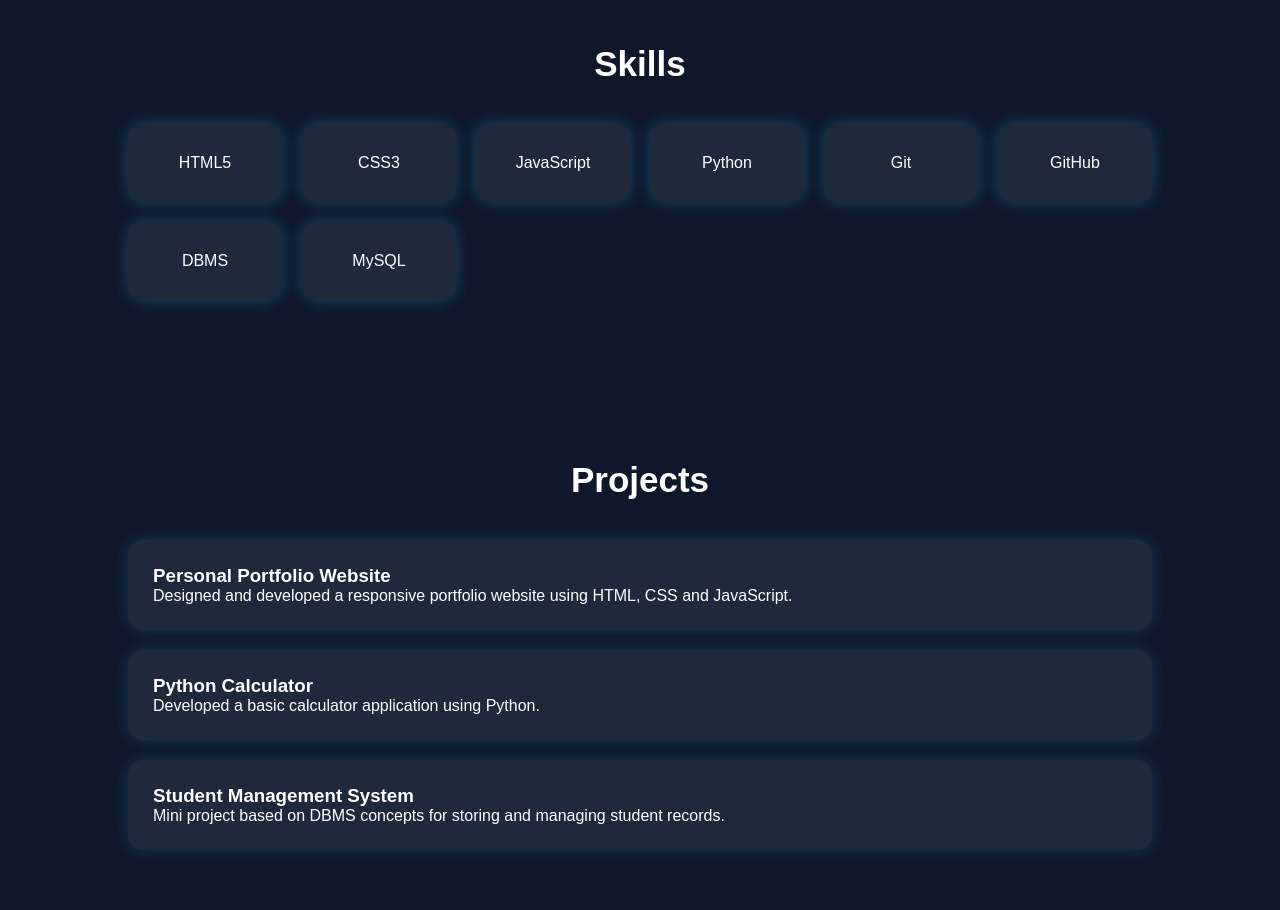
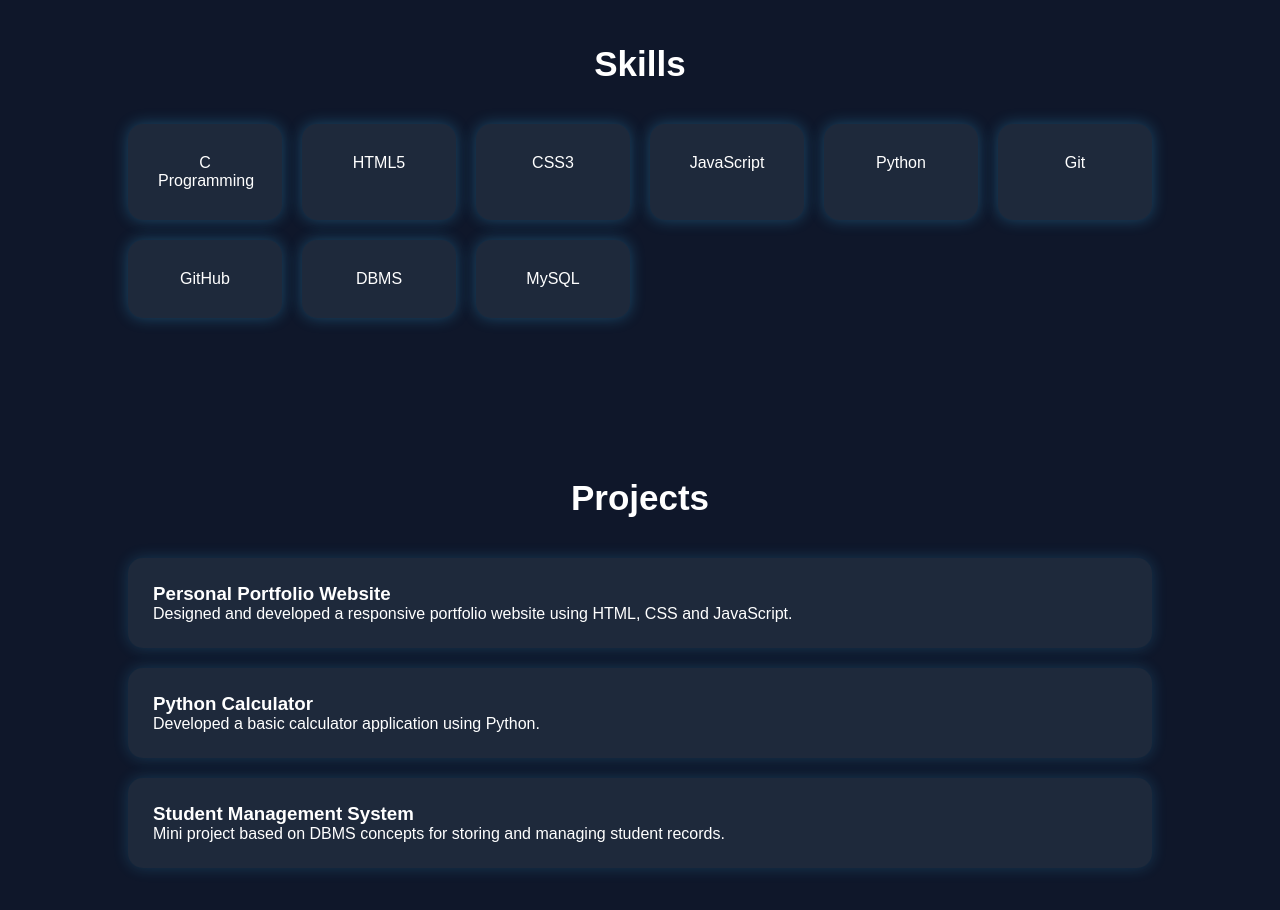
Before and after one commit to Anvithvarma15/portfolio-website, a plain HTML site: page index.html in a window 1280 px wide. Shown: the part 1560-2470 px from the top of the page. Drawn offline with Linux system fonts and the light colour scheme.

Commit message:
Updated Skills Section

```diff
--- a/index.html
+++ b/index.html
@@ -71,6 +71,7 @@
 
 
 <div class="card-container">
+    <div class="card">C Programming</div>
     <div class="card">HTML5</div>
     <div class="card">CSS3</div>
     <div class="card">JavaScript</div>
```
